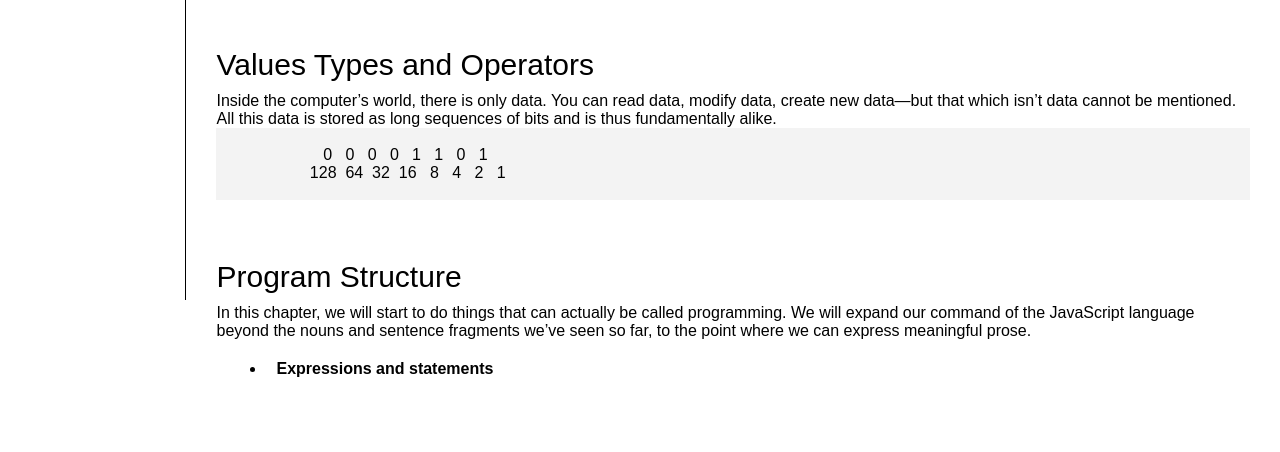
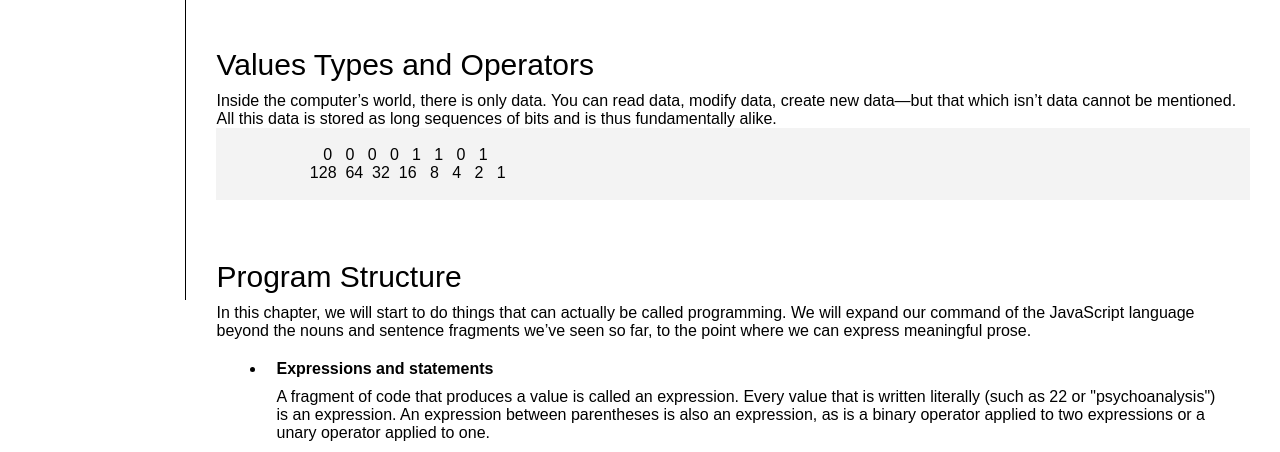
Before and after one commit to tashomy/Repo16, a plain HTML site: page ex10/src/index.html in a window 1280 px wide. Shown: the part 500-952 px from the top of the page. Drawn offline with Linux system fonts and the light colour scheme.

Commit message:
Update index.html
One more update

```diff
--- a/ex10/src/index.html
+++ b/ex10/src/index.html
@@ -72,7 +72,7 @@
                     <ul>
                         <li>
                             <strong>Expressions and statements</strong>
-                            <A fragment of code that produces a value is called an expression. Every value that is written literally (such as 22 or "psychoanalysis") is an expression. An expression between parentheses is also an expression, as is a binary operator applied to two expressions or a unary operator applied to one.></p>
+                            <p>A fragment of code that produces a value is called an expression. Every value that is written literally (such as 22 or "psychoanalysis") is an expression. An expression between parentheses is also an expression, as is a binary operator applied to two expressions or a unary operator applied to one.</p>
                         </li>
                     </ul>
                 </article>
@@ -85,7 +85,7 @@
                     <ul>
                         <li>
                             <strong>Defining a function</strong>
-                            <p>A function definition is a regular binding where the value of the binding is a function. For example, this code defines square to refer to a function that produces the square of a given number:
+                            <p> A function definition is a regular binding where the value of the binding is a function. For example, this code defines square to refer to a function that produces the square of a given number:
                                 <code>
                                     const square = function(x) {
                                         return x * x;
```
